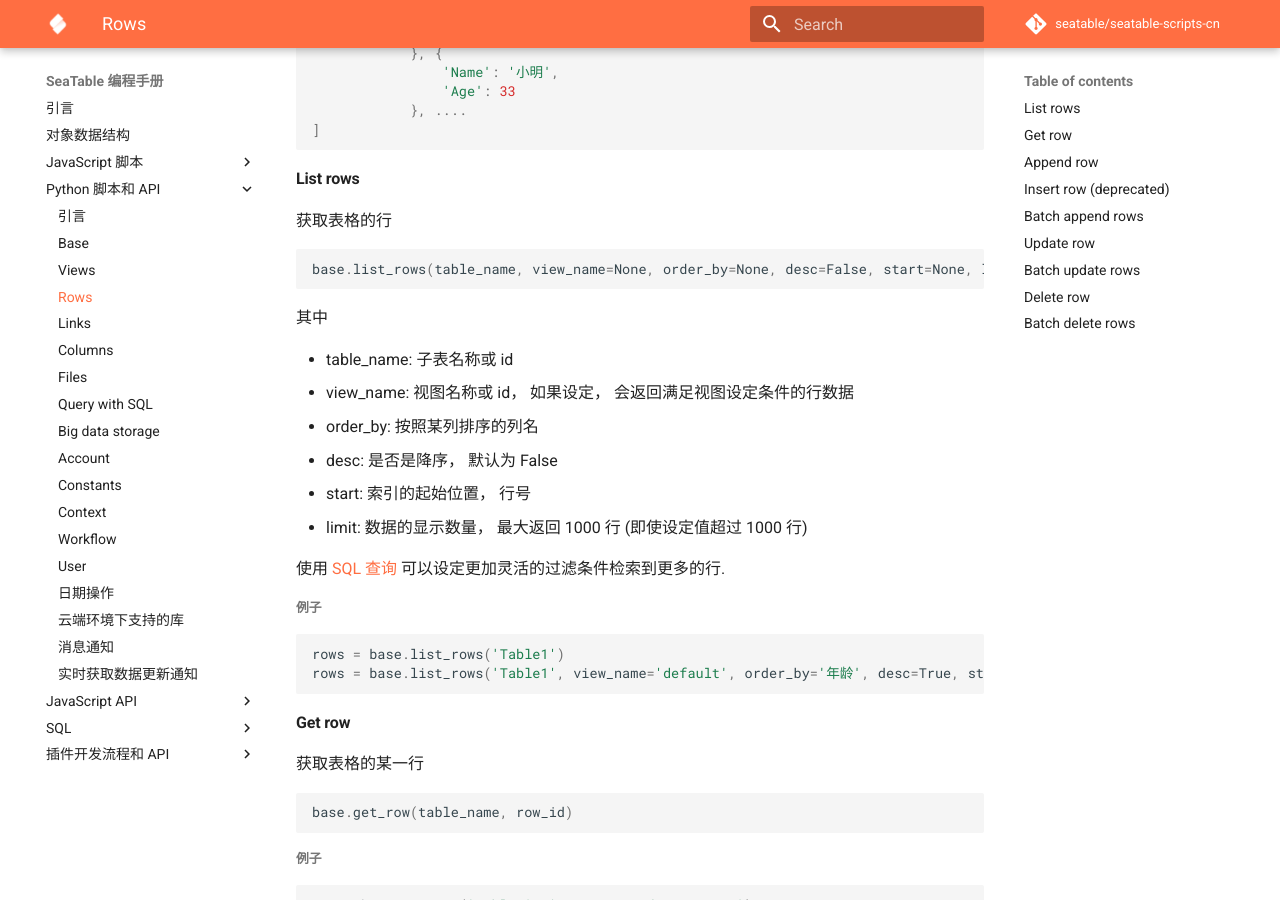
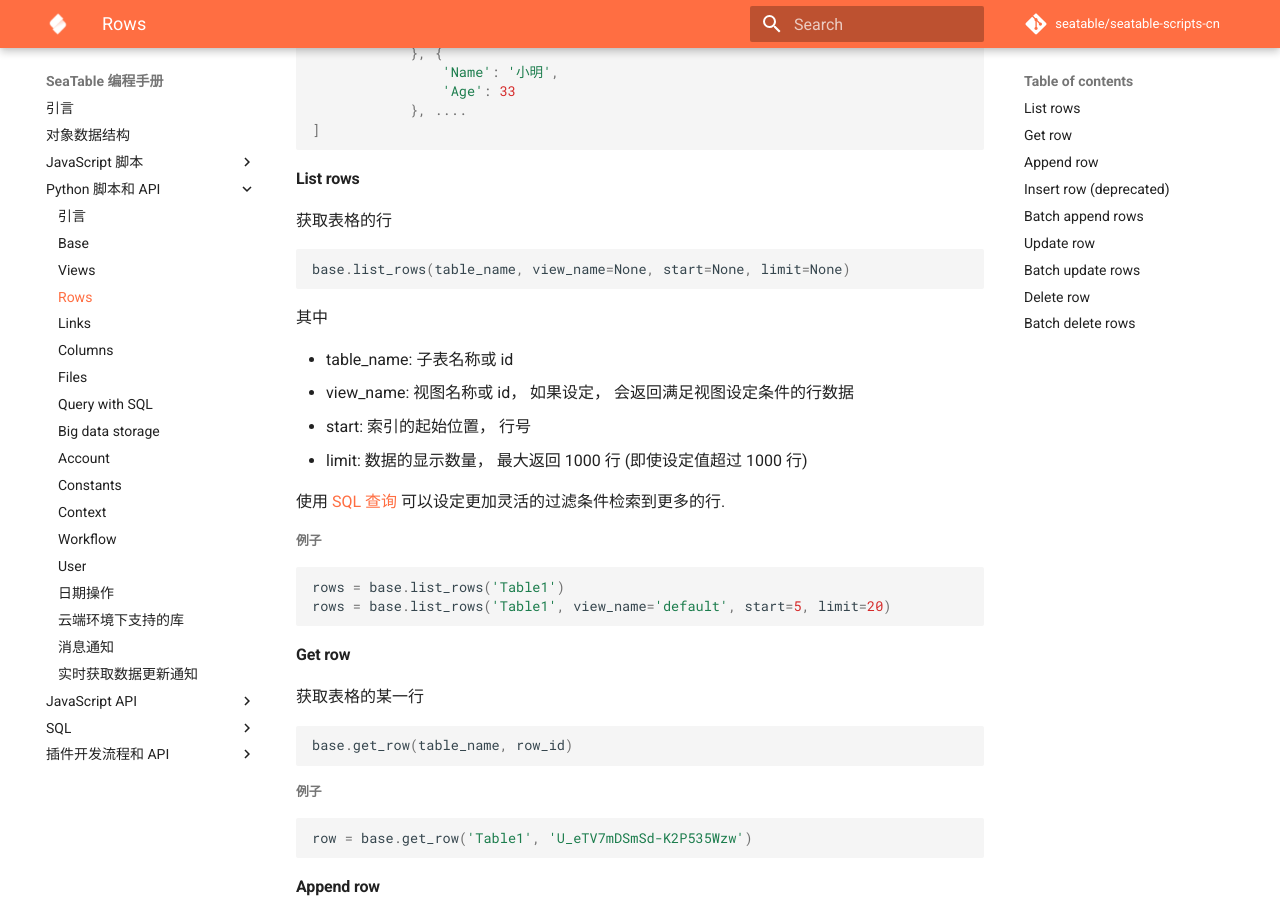
Before and after one commit to seatable/seatable-scripts-cn, an MkDocs documentation site: the page built from manual/python/rows.md, in a window 1280 px wide and 900 px high, scrolled down 560 px. Built offline with MkDocs 1.6.1 and Material for MkDocs 9.7.7, drawn with Linux system fonts in a browser that asks for light colours; comment, search, counter and statistics services are not loaded.

Commit message:
Update rows.md

````diff
--- a/manual/python/rows.md
+++ b/manual/python/rows.md
@@ -32,15 +32,13 @@ rows_data = [{
 获取表格的行
 
 ```python
-base.list_rows(table_name, view_name=None, order_by=None, desc=False, start=None, limit=None)
+base.list_rows(table_name, view_name=None, start=None, limit=None)
 ```
 
 其中
 
 * table_name: 子表名称或 id
 * view_name: 视图名称或 id， 如果设定， 会返回满足视图设定条件的行数据
-* order_by: 按照某列排序的列名
-* desc:  是否是降序， 默认为 False
 * start: 索引的起始位置， 行号
 * limit: 数据的显示数量， 最大返回 1000 行 (即使设定值超过 1000 行)
 
@@ -50,7 +48,7 @@ base.list_rows(table_name, view_name=None, order_by=None, desc=False, start=None
 
 ```python
 rows = base.list_rows('Table1')
-rows = base.list_rows('Table1', view_name='default', order_by='年龄', desc=True, start=5, limit=20)
+rows = base.list_rows('Table1', view_name='default', start=5, limit=20)
 ```
 
 #### Get row
````
